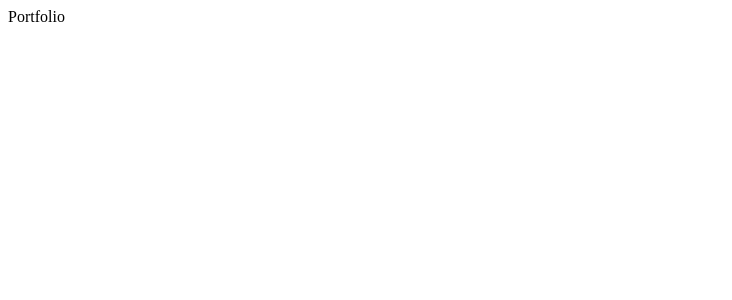
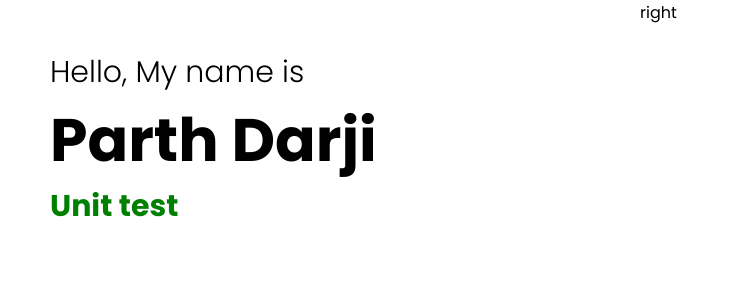
Before and after one commit to Parth8825/portfolio, a React (Create React App) app: page / in a window 1280 px wide. Shown: the top 300 px of the page, without its empty margins (0-732 px from the left). Built offline with nearby package versions, Linux system fonts and the light colour scheme.

Commit message:
first intro page created
working on it

```diff
--- a/public/index.html
+++ b/public/index.html
@@ -6,22 +6,21 @@
   <meta name="viewport" content="width=device-width, initial-scale=1" />
   <meta name="theme-color" content="#000000" />
   <meta name="description" content="Web site created using create-react-app" />
-  <title>React App</title>
+  <link
+    href="https://fonts.googleapis.com/css2?family=Josefin+Sans:wght@100;200;300;400;500;600&family=Lora:ital,wght@1,400;1,500;1,600&family=Poppins:wght@100;200;300;400;500;600;700;800;900&family=Varela&family=Varela+Round&display=swap"
+    rel="stylesheet">
+  <style>
+    * {
+      margin: 0;
+      font-family: 'Poppins', sans-serif;
+    }
+  </style>
+  <title>Portfolio React App</title>
 </head>
 
 <body>
   <noscript>You need to enable JavaScript to run this app.</noscript>
   <div id="root"></div>
-  <!--
-      This HTML file is a template.
-      If you open it directly in the browser, you will see an empty page.
-
-      You can add webfonts, meta tags, or analytics to this file.
-      The build step will place the bundled scripts into the <body> tag.
-
-      To begin the development, run `npm start` or `yarn start`.
-      To create a production bundle, use `npm run build` or `yarn build`.
-    -->
 </body>
 
 </html>
--- a/src/App.js
+++ b/src/App.js
@@ -1,8 +1,9 @@
+import Intro from "./components/intro/Intro";
 
 function App() {
   return (
     <div className="App">
-      Portfolio
+      <Intro/>
     </div>
   );
 }
--- /dev/null
+++ b/src/components/intro/Intro.jsx
@@ -0,0 +1,27 @@
+import React from "react";
+import "./intro.css";
+
+const Intro = () => {
+  return (
+    <div className="i">
+      <div className="i-left">
+        <div className="i-left-wrapper">
+          <h2 className="i-intro">Hello, My name is</h2>
+          <h1 className="i-name">Parth Darji</h1>
+          <div className="i-title">
+            <div className="i-title-wrapper">
+              <div className="i-title-item">Web Developer</div>
+              <div className="i-title-item">UI Designer</div>
+              <div className="i-title-item">Unit test</div>
+              <div className="i-title-item">Database</div>
+              <div className="i-title-item">Reader</div>
+            </div>
+          </div>
+        </div>
+      </div>
+      <div className="i-right">right</div>
+    </div>
+  );
+};
+
+export default Intro;
--- /dev/null
+++ b/src/components/intro/intro.css
@@ -0,0 +1,59 @@
+.i {
+  display: flex;
+  height: 100vh;
+}
+
+.i-left {
+  flex: 1;
+}
+
+.i-right {
+  flex: 1;
+}
+
+.i-left-wrapper {
+  padding: 50px;
+}
+
+.i-intro {
+  font-size: 30px;
+  font-weight: 300;
+}
+
+.i-name {
+  font-size: 60px;
+}
+
+.i-title {
+  height: 50px;
+  overflow: hidden;
+}
+
+.i-title-wrapper {
+  height: 100%;
+  animation: move 10s ease-in-out infinite alternate;
+}
+
+@keyframes move {
+  25% {
+    transform: translateY(-50px);
+  }
+  50% {
+    transform: translateY(-100px);
+  }
+  75% {
+    transform: translateY(-150px);
+  }
+  100% {
+    transform: translateY(-200px);
+  }
+}
+
+.i-title-item {
+  height: 50px;
+  font-size: 30px;
+  font-weight: bold;
+  color: green;
+  display: flex;
+  align-items: center;
+}
```
Also changed, not shown: 1 other file (tests, documents, lock files or other folders).
